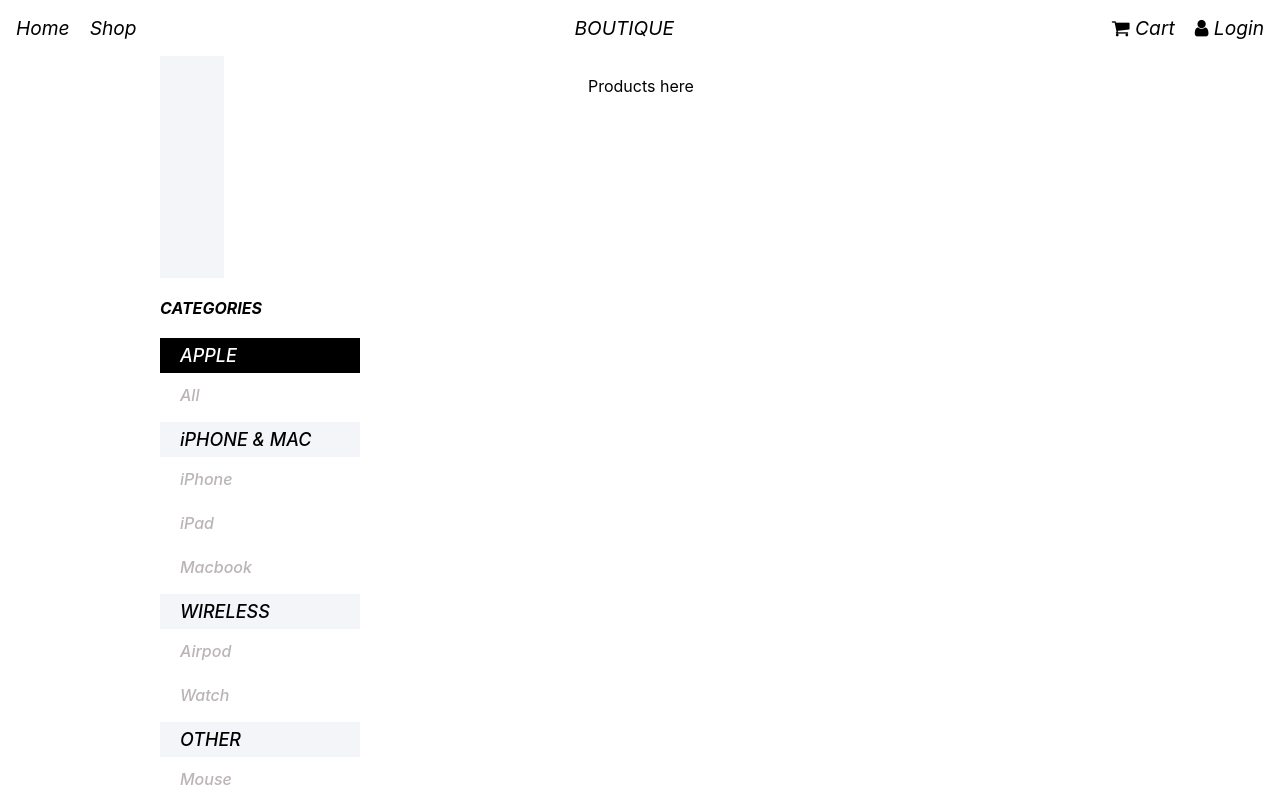
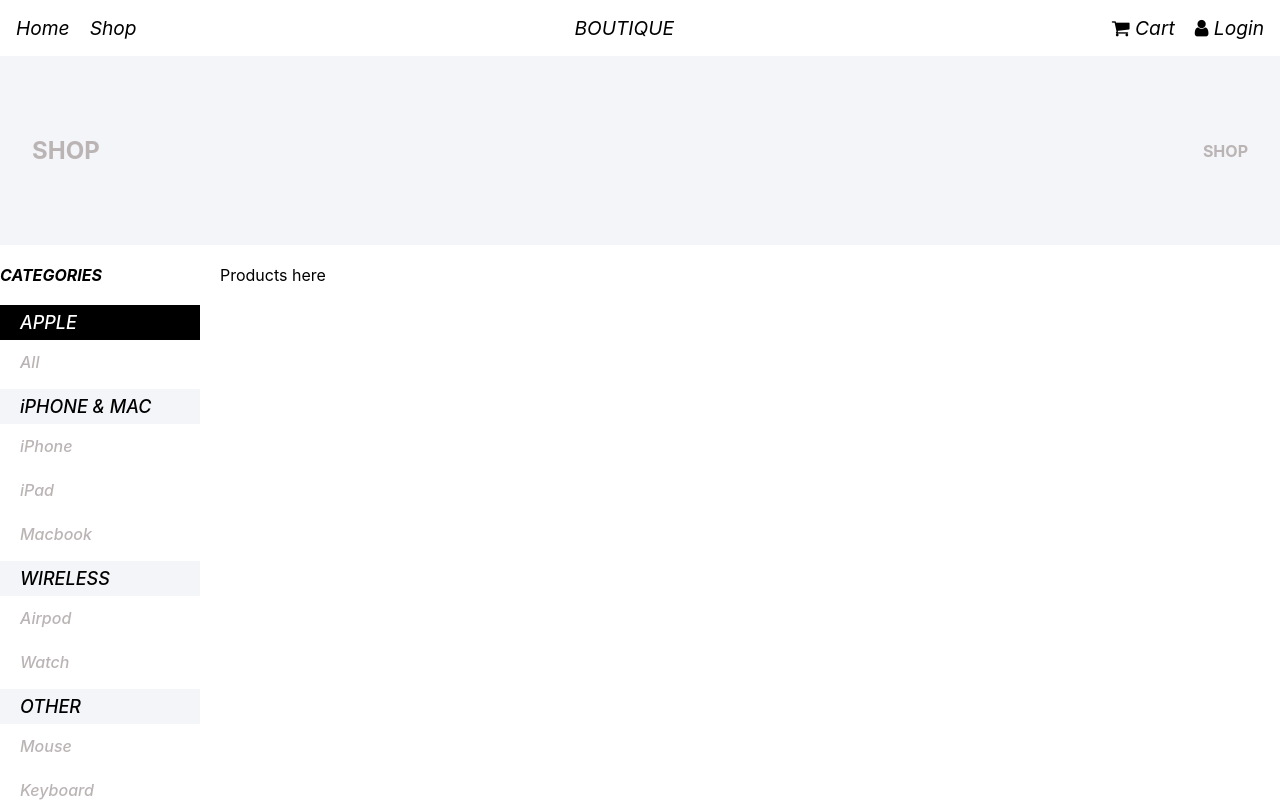
Before and after one commit to hieuphan07/React-Apple-store, a React (Create React App) app: page /shop in a window 1280 px wide. Shown: the top 802 px of the page. Built offline with nearby package versions, Linux system fonts and the light colour scheme.

Commit message:
Adjust CSS for Shop page

```diff
--- a/src/components/Shop/ProductList.module.css
+++ b/src/components/Shop/ProductList.module.css
@@ -1,4 +1,11 @@
 .shop {
   display: grid;
+  grid-template-areas:
+  "banner banner"
+  "aside content";
+  grid-template-rows: auto 1fr;
   grid-template-columns: 200px 1fr;
+  max-width: var(--max-w);
+  width: 100%;
+  margin: 0 auto;
 }
--- a/src/components/Shop/ProductListBanner.module.css
+++ b/src/components/Shop/ProductListBanner.module.css
@@ -5,6 +5,9 @@
   background-color: var(--main-grey);
   margin: 0 10rem;
   padding: 5rem 2rem;
+  margin: 0 auto;
+  grid-area: banner;
+  width: 100%;
 }
 
 .banner h2, .banner h4 {
--- a/src/components/Shop/ProductListMain.module.css
+++ b/src/components/Shop/ProductListMain.module.css
@@ -1,5 +1,4 @@
 .main-content {
-  margin-left: 23rem;
   padding: 20px;
-  height: 100vh;
+  grid-area: content;
 }
--- a/src/components/Shop/ProductListNav.js
+++ b/src/components/Shop/ProductListNav.js
@@ -5,7 +5,8 @@ import DUMMY_CATEGORIES from '../../dummyData/dummyCategories.json'
 import classes from './ProductListNav.module.css'
 
 const ProductListNav = () => {
-  return <nav className={classes.navbar}>
+  return (
+    <nav className={classes.navbar}>
       <h4 className={classes.title}>CATEGORIES</h4>
       <ul>
         {DUMMY_CATEGORIES.map(curr => <li key={curr.category}>
@@ -18,6 +19,7 @@ const ProductListNav = () => {
         </li>)}
       </ul>
     </nav>
+  )
 }
 
 export default ProductListNav;
--- a/src/components/Shop/ProductListNav.module.css
+++ b/src/components/Shop/ProductListNav.module.css
@@ -1,11 +1,8 @@
 .navbar {
-  position: absolute;
-  left: 10rem;
-  top: 15.5rem;
   width: 200px;
   padding: 20px 0;
   background-color: #fff;
-  margin-top: 30px;
+  grid-area: aside;
 }
 
 .title {
```
Also changed, not shown: src/components/Shop/ProductListBanner.js (+5 -4 lines), src/components/Shop/ProductListMain.js (+4 -3 lines). Lines whose indentation alone changed are shown as unchanged.
